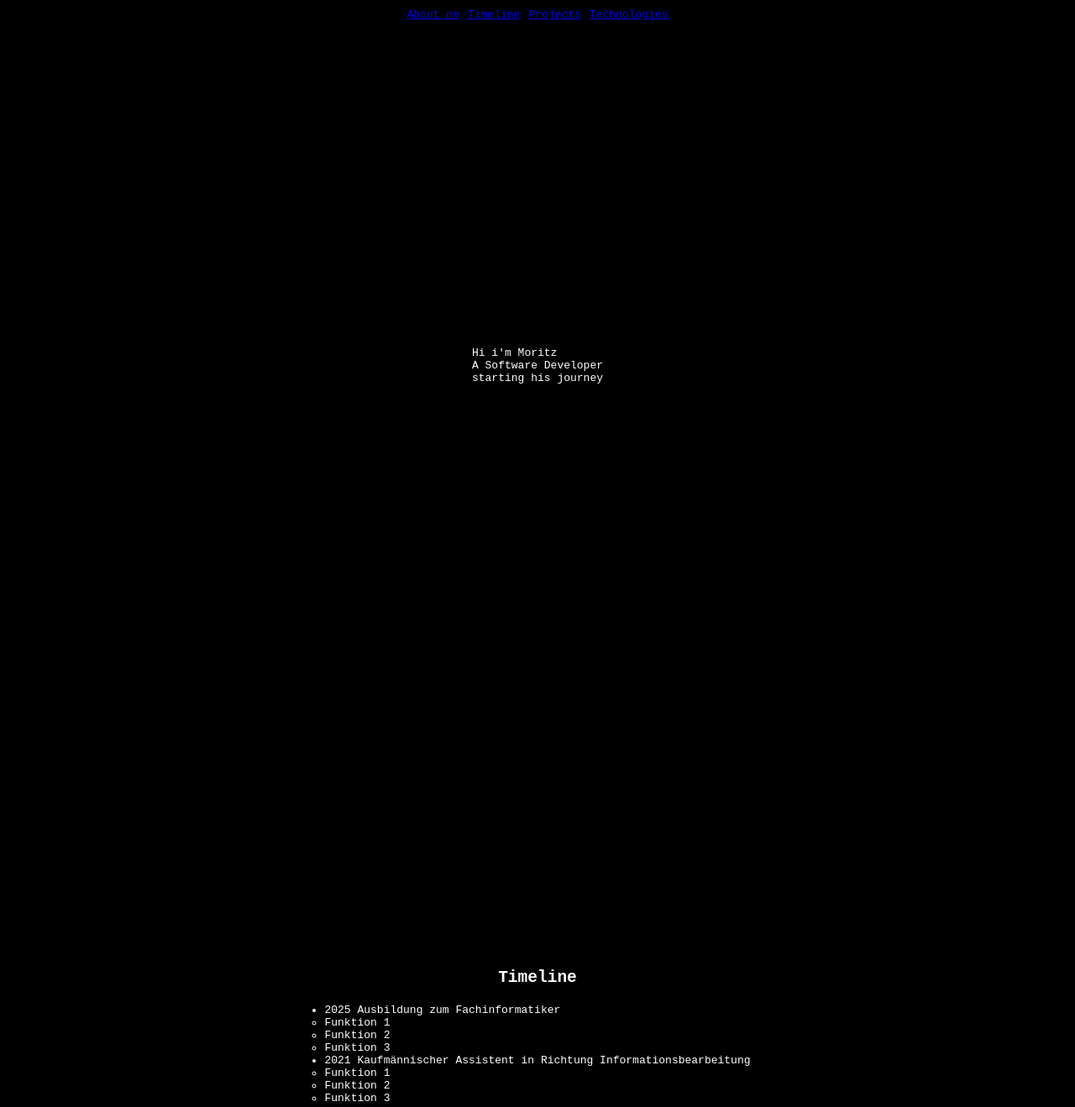
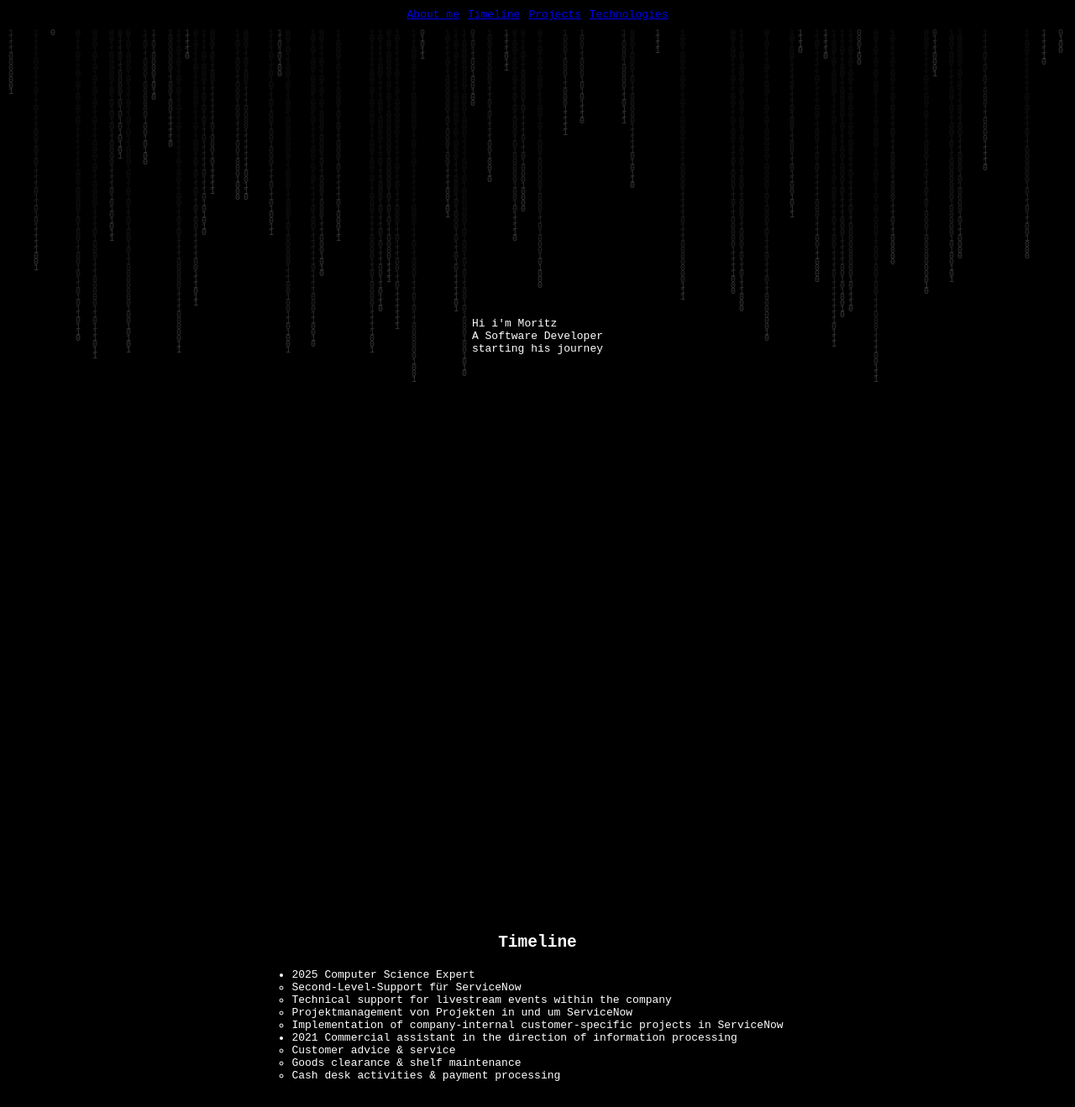
Before and after one commit to Moonocode/portfolioNEU, a plain HTML site: page index.html in a window 1280 px wide. Shown: the top 1319 px of the page at 84% size. Drawn offline with Linux system fonts and the light colour scheme.

Commit message:
background + navbar fix 1

```diff
--- a/index.html
+++ b/index.html
@@ -6,13 +6,14 @@
     <title>Moritz Kaletsch</title>
     <link rel="stylesheet" href="style.css">
 <body>
+    <canvas id="matrix"></canvas>
     <header>
         <nav>
             <ul class="navbar">
-                <li><a href="#About_me">About me</a></li>
-                <li><a href="#Timeline">Timeline</a></li>
-                <li><a href="#Projects">Projects</a></li>
-                <li><a href="#Technologies">Technologies</a></li>
+                <li class="navbar_item"><a href="#About_me">About me</a></li>
+                <li class="navbar_item"><a href="#Timeline">Timeline</a></li>
+                <li class="navbar_item"><a href="#Projects">Projects</a></li>
+                <li class="navbar_item"><a href="#Technologies">Technologies</a></li>
             </ul>
         </nav>
     </header>
@@ -26,19 +27,20 @@
             <h1>Timeline</h1>
             <ul>
                 <li>
-                2025 Ausbildung zum Fachinformatiker
+                2025 Computer Science Expert
                     <ul>
-                        <li>Funktion 1</li>
-                        <li>Funktion 2</li>
-                        <li>Funktion 3</li>
+                        <li>Second-Level-Support für ServiceNow</li>
+                        <li>Technical support for livestream events within the company</li>
+                        <li>Projektmanagement von Projekten in und um ServiceNow</li>
+                        <li>Implementation of company-internal customer-specific projects in ServiceNow</li>
                     </ul>
                 </li>
                <li>
-                2021 Kaufmännischer Assistent in Richtung Informationsbearbeitung
+                2021 Commercial assistant in the direction of information processing
                     <ul>
-                        <li>Funktion 1</li>
-                        <li>Funktion 2</li>
-                        <li>Funktion 3</li>
+                        <li>Customer advice & service</li>
+                        <li>Goods clearance & shelf maintenance</li>
+                        <li>Cash desk activities & payment processing</li>
                     </ul>
                </li>
         </section>
--- a/main.js
+++ b/main.js
@@ -1,3 +1,50 @@
 function toggleExpand(element) {
   element.classList.toggle("expanded");
 }
+
+const canvas = document.getElementById('matrix');
+  const ctx = canvas.getContext('2d');
+
+  // Größe setzen
+  canvas.width = window.innerWidth;
+  canvas.height = window.innerHeight;
+
+  const letters = ['0', '1'];
+  const fontSize = 10; // kleinere Schrift für mehr Spalten
+  const columns = Math.floor(canvas.width / fontSize);
+
+  // y-Position jeder Spalte
+  const drops = Array(columns).fill(Math.random() * canvas.height);
+
+  function draw() {
+    // leicht transparentes Schwarz für Trail-Effekt
+    ctx.fillStyle = 'rgba(0, 0, 0, 0.05)';
+    ctx.fillRect(0, 0, canvas.width, canvas.height);
+
+    ctx.fillStyle = '#3a3a3a'; // dunkles Grau
+    ctx.font = fontSize + 'px monospace';
+
+    for (let i = 0; i < columns; i++) {
+      const text = letters[Math.floor(Math.random() * letters.length)];
+      const x = i * fontSize;
+      const y = drops[i] * fontSize;
+
+      ctx.fillText(text, x, y);
+
+      // langsamerer Fall durch geringere Wahrscheinlichkeit zum Neustart
+      if (y > canvas.height && Math.random() > 0.99) {
+        drops[i] = 0;
+      }
+
+      drops[i] += 0.7; // geringere Geschwindigkeit
+    }
+  }
+
+  // langsamere Update-Rate für weicheren Effekt
+  setInterval(draw, 75);
+
+  // Reaktion auf Fenstergröße
+  window.addEventListener('resize', () => {
+    canvas.width = window.innerWidth;
+    canvas.height = window.innerHeight;
+  });
--- a/style.css
+++ b/style.css
@@ -2,6 +2,7 @@
   margin: 0;
   padding: 0;
   box-sizing: border-box;
+  scroll-behavior: smooth;
 }
 
 body {
@@ -17,13 +18,20 @@ body {
     scroll-behavior: smooth;
 }
 
+canvas {
+    display: block;
+    position: fixed;
+    top: 0;
+    left: 0;
+    z-index: -1;
+  }
 
 section {
     justify-content: center;
-    height: 100vh; /* voller Bildschirm */
+    height: 100vh;
     display: flex;
-    flex-direction: column; /* vertikal stapeln */
-    align-items: center;    /* optional zentrieren */
+    flex-direction: column;
+    align-items: center;
     gap: 20px;
 }
 
@@ -34,16 +42,19 @@ h1 {
 }
 
 .navbar {
+    position: fixed;
+    top: 0;
+    left: 0;
+    right: 0;
     display: flex;
+    justify-content: center;
+    align-items: center;
     list-style: none;
-    padding: 0;
-    margin: 10px;
+    padding: 10px 20px;
+    margin: 0;
     gap: 10px;
-    align-items: center;
-}
-
-.about_me {
-
+    background-color: black;
+    z-index: 1000;
 }
 
 .grid-4 {
@@ -110,7 +121,7 @@ h1 {
 
 .tech:hover {
     background-color: #4a4a4a;
-    transform: scale(1.2);
+    transform: scale(1.05);
 }
 
 .tech_img {
```
